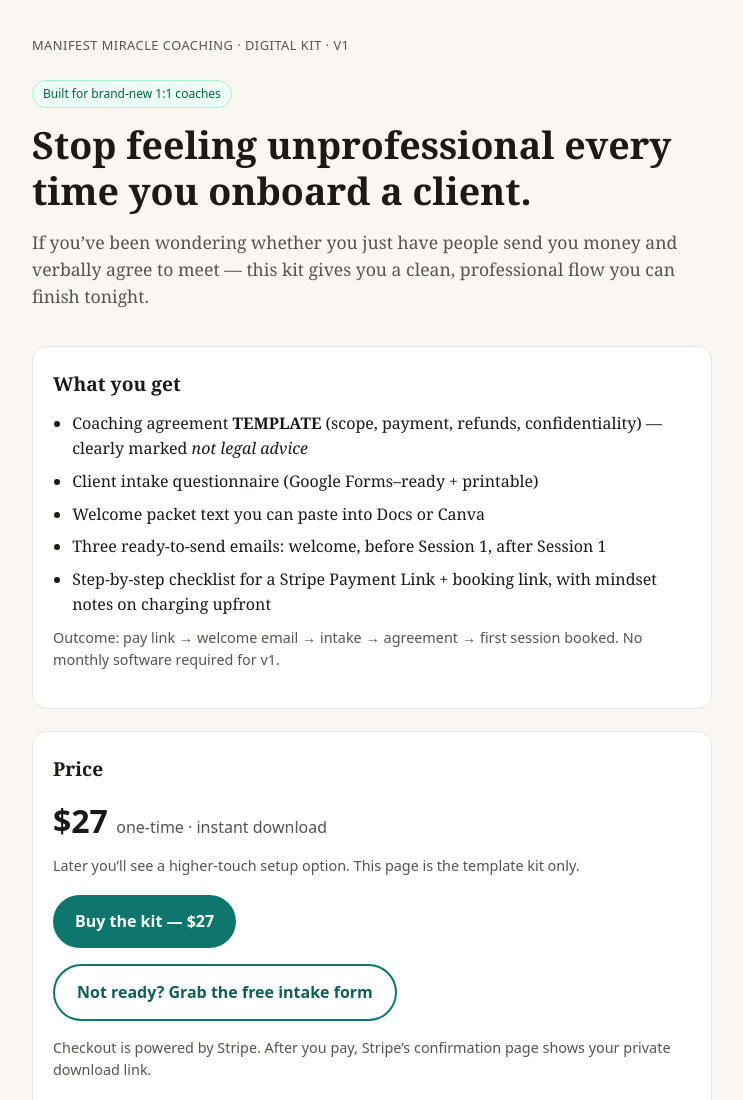
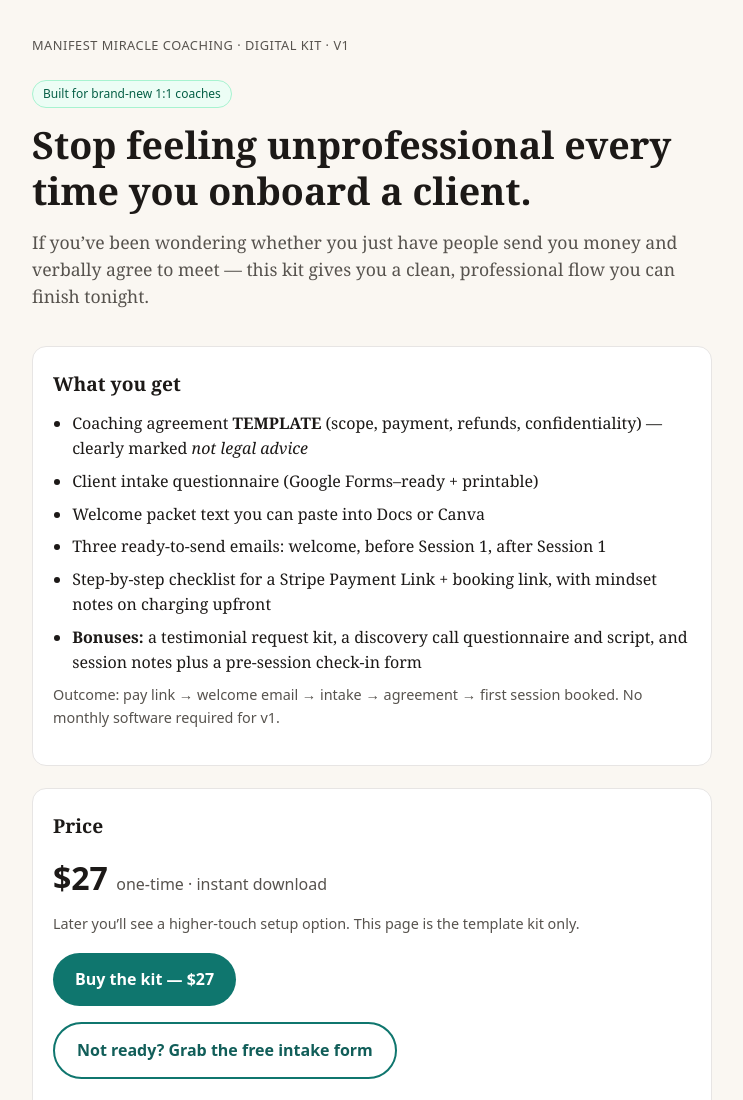
Before and after one commit to Donneshia42/pro-client-setup-kit, a plain HTML site: page index.html in a window 1280 px wide. Shown: the top 1100 px of the page, without its empty margins (268-1011 px from the left). Drawn offline with Linux system fonts and the light colour scheme.

Commit message:
Add bonuses to the What you get list
Name the three included add-ons: testimonial request kit, discovery call questionnaire and script, and session notes plus a pre-session check-in form.

```diff
--- a/index.html
+++ b/index.html
@@ -27,6 +27,7 @@
         <li>Welcome packet text you can paste into Docs or Canva</li>
         <li>Three ready-to-send emails: welcome, before Session 1, after Session 1</li>
         <li>Step-by-step checklist for a Stripe Payment Link + booking link, with mindset notes on charging upfront</li>
+        <li><strong>Bonuses:</strong> a testimonial request kit, a discovery call questionnaire and script, and session notes plus a pre-session check-in form</li>
       </ul>
       <p class="note">Outcome: pay link → welcome email → intake → agreement → first session booked. No monthly software required for v1.</p>
     </section>
```
